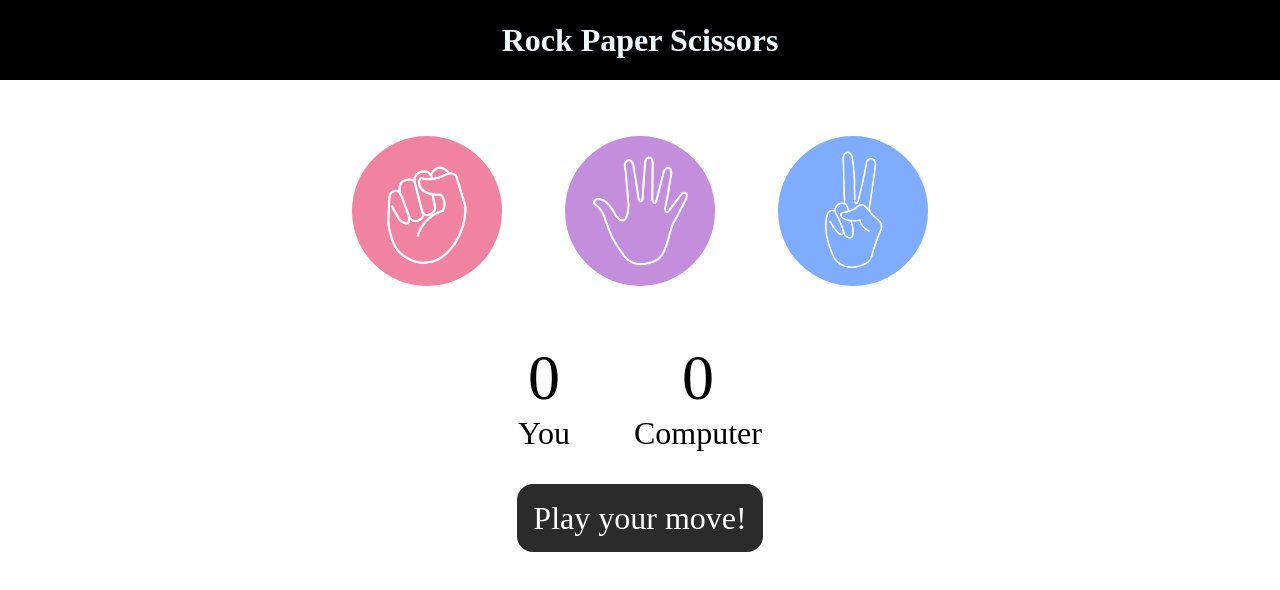
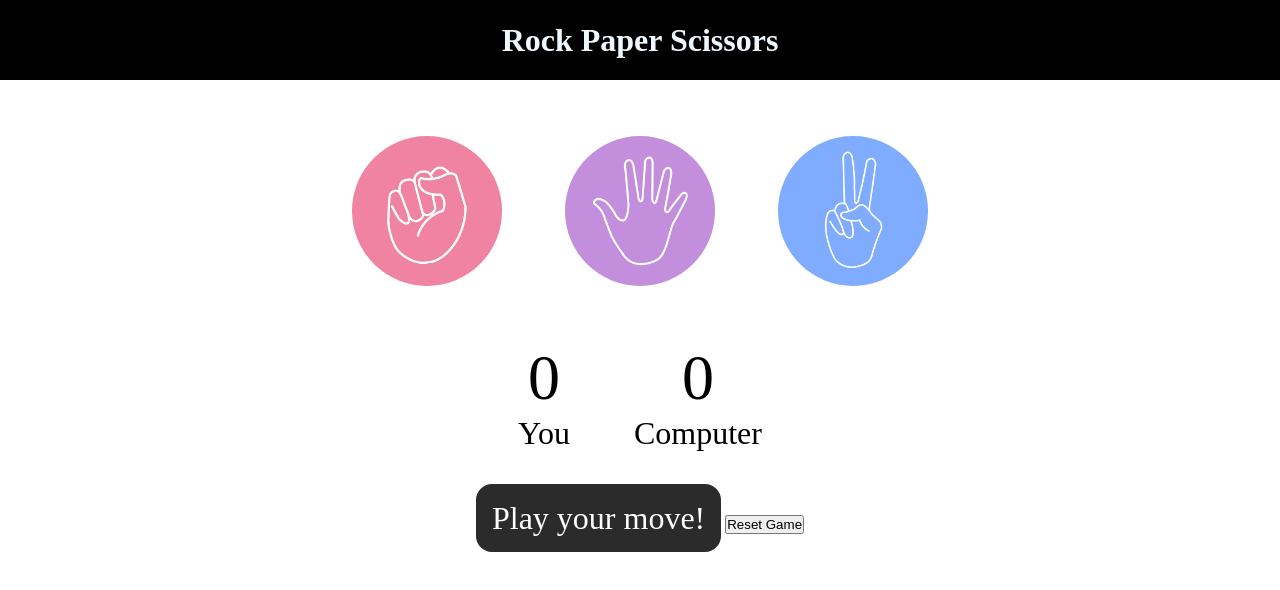
Before and after one commit to TiwariDivya25/RockPaperScissors_Game, a plain HTML site: page index.html in a window 1280 px wide. Drawn offline with Linux system fonts and the light colour scheme.

Commit message:
Update index.html

```diff
--- a/index.html
+++ b/index.html
@@ -15,7 +15,8 @@
         <div class="choice" id="paper">
             <img src="./Images/paper.png">
         </div>
-        <div class="choice" id="scissors"> <img src="./Images/scissors.png">
+        <div class="choice" id="scissors">
+            <img src="./Images/scissors.png">
         </div>
     </div>
 
@@ -32,7 +33,9 @@
 
     <div class="msg-container">
         <p id="msg">Play your move!</p>
+        <button id="reset-btn">Reset Game</button>
     </div>
+
     <script src="app.js"></script>
 </body>
 </html>
```
